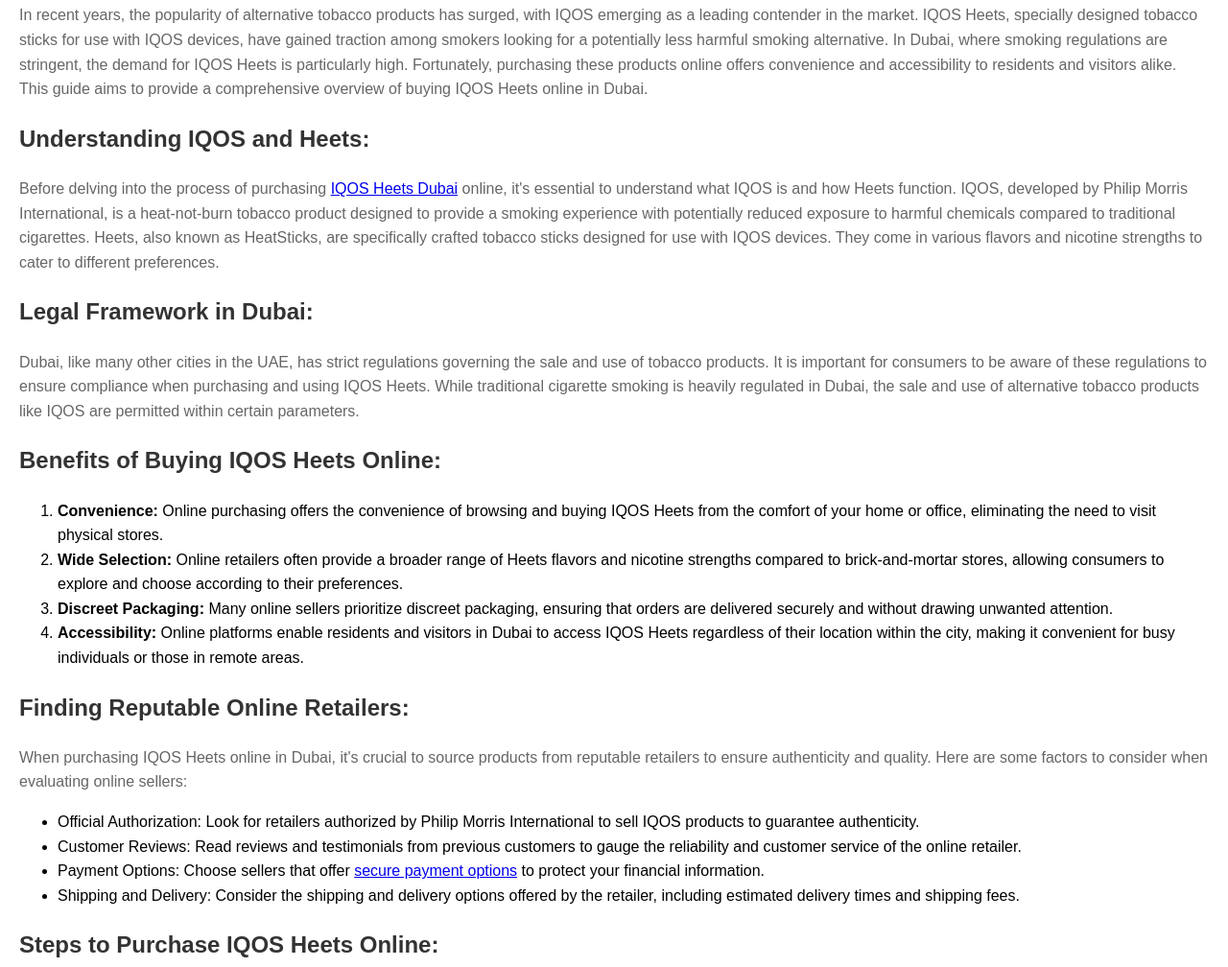
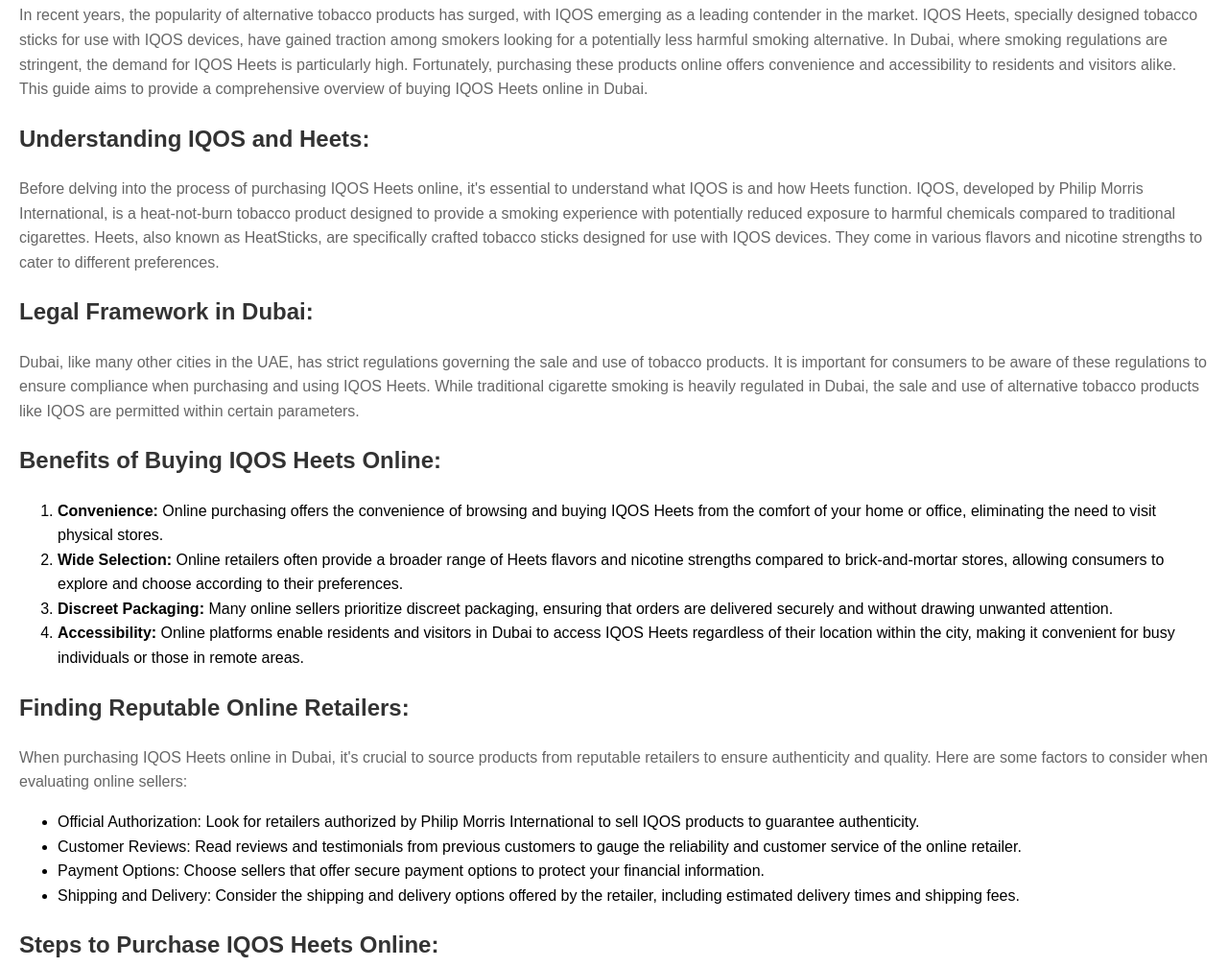
Before and after one commit to roberthinsom/heetiqosuae, a plain HTML site: page index.html in a window 1280 px wide. Shown: the part 149-1157 px from the top of the page at 96% size. Drawn offline with Linux system fonts and the light colour scheme.

Commit message:
Update index.html

```diff
--- a/index.html
+++ b/index.html
@@ -17,7 +17,7 @@
         }
         p {
             color: #666;
-            }
+        }
         /* Centering the map */
         .map-container {
             text-align: center;
@@ -32,7 +32,7 @@
     <p>In recent years, the popularity of alternative tobacco products has surged, with IQOS emerging as a leading contender in the market. IQOS Heets, specially designed tobacco sticks for use with IQOS devices, have gained traction among smokers looking for a potentially less harmful smoking alternative. In Dubai, where smoking regulations are stringent, the demand for IQOS Heets is particularly high. Fortunately, purchasing these products online offers convenience and accessibility to residents and visitors alike. This guide aims to provide a comprehensive overview of buying IQOS Heets online in Dubai.</p>
 
     <h2>Understanding IQOS and Heets:</h2>
-    <p>Before delving into the process of purchasing <a href="https://heetsiqosuae.ae/">IQOS Heets Dubai</a> online, it's essential to understand what IQOS is and how Heets function. IQOS, developed by Philip Morris International, is a heat-not-burn tobacco product designed to provide a smoking experience with potentially reduced exposure to harmful chemicals compared to traditional cigarettes. Heets, also known as HeatSticks, are specifically crafted tobacco sticks designed for use with IQOS devices. They come in various flavors and nicotine strengths to cater to different preferences.</p>
+    <p>Before delving into the process of purchasing IQOS Heets online, it's essential to understand what IQOS is and how Heets function. IQOS, developed by Philip Morris International, is a heat-not-burn tobacco product designed to provide a smoking experience with potentially reduced exposure to harmful chemicals compared to traditional cigarettes. Heets, also known as HeatSticks, are specifically crafted tobacco sticks designed for use with IQOS devices. They come in various flavors and nicotine strengths to cater to different preferences.</p>
 
     <h2>Legal Framework in Dubai:</h2>
     <p>Dubai, like many other cities in the UAE, has strict regulations governing the sale and use of tobacco products. It is important for consumers to be aware of these regulations to ensure compliance when purchasing and using IQOS Heets. While traditional cigarette smoking is heavily regulated in Dubai, the sale and use of alternative tobacco products like IQOS are permitted within certain parameters.</p>
@@ -50,7 +50,7 @@
     <ul>
         <li>Official Authorization: Look for retailers authorized by Philip Morris International to sell IQOS products to guarantee authenticity.</li>
         <li>Customer Reviews: Read reviews and testimonials from previous customers to gauge the reliability and customer service of the online retailer.</li>
-        <li>Payment Options: Choose sellers that offer <a href="https://heetsiqosuae-link5094903-9c63904e639ebf92aa35503bc6bc9bd41d7766.gitlab.io/">secure payment options</a> to protect your financial information.</li>
+        <li>Payment Options: Choose sellers that offer secure payment options to protect your financial information.</li>
         <li>Shipping and Delivery: Consider the shipping and delivery options offered by the retailer, including estimated delivery times and shipping fees.</li>
     </ul>
 
@@ -68,7 +68,9 @@
     <h2>Conclusion:</h2>
     <p>Buying IQOS Heets online in Dubai offers a convenient and accessible way to purchase these alternative tobacco products while adhering to local regulations. By understanding the legal framework, finding reputable online retailers, and following the steps outlined in this guide, consumers can enjoy a seamless shopping experience and indulge in their smoking preferences responsibly.</p>
 
-    <!-- Google Maps iframe -->
-    <iframe src="https://www.google.com/maps/embed?pb=!1m14!1m8!1m3!1d14999602.085861258!2d49.8227539!3d23.3877749!3m2!1i1024!2i768!4f13.1!3m3!1m2!1s0x3e5f6dee893f3c41%3A0x36e1d0da44b2df9c!2sHeets%20Iqos%20UAE!5e0!3m2!1sen!2sin!4v1718204350203!5m2!1sen!2sin" width="600" height="450" style="border:0;" allowfullscreen="" loading="lazy" referrerpolicy="no-referrer-when-downgrade"></iframe>
+    <!-- Centered Google Maps iframe -->
+    <div class="map-container">
+        <iframe src="https://www.google.com/maps/embed?pb=!1m14!1m8!1m3!1d14999602.085861258!2d49.8227539!3d23.3877749!3m2!1i1024!2i768!4f13.1!3m3!1m2!1s0x3e5f6dee893f3c41%3A0x36e1d0da44b2df9c!2sHeets%20Iqos%20UAE!5e0!3m2!1sen!2sin!4v1718204350203!5m2!1sen!2sin" width="600" height="450" style="border:0;" allowfullscreen="" loading="lazy" referrerpolicy="no-referrer-when-downgrade"></iframe>
+    </div>
 </body>
 </html>
```
